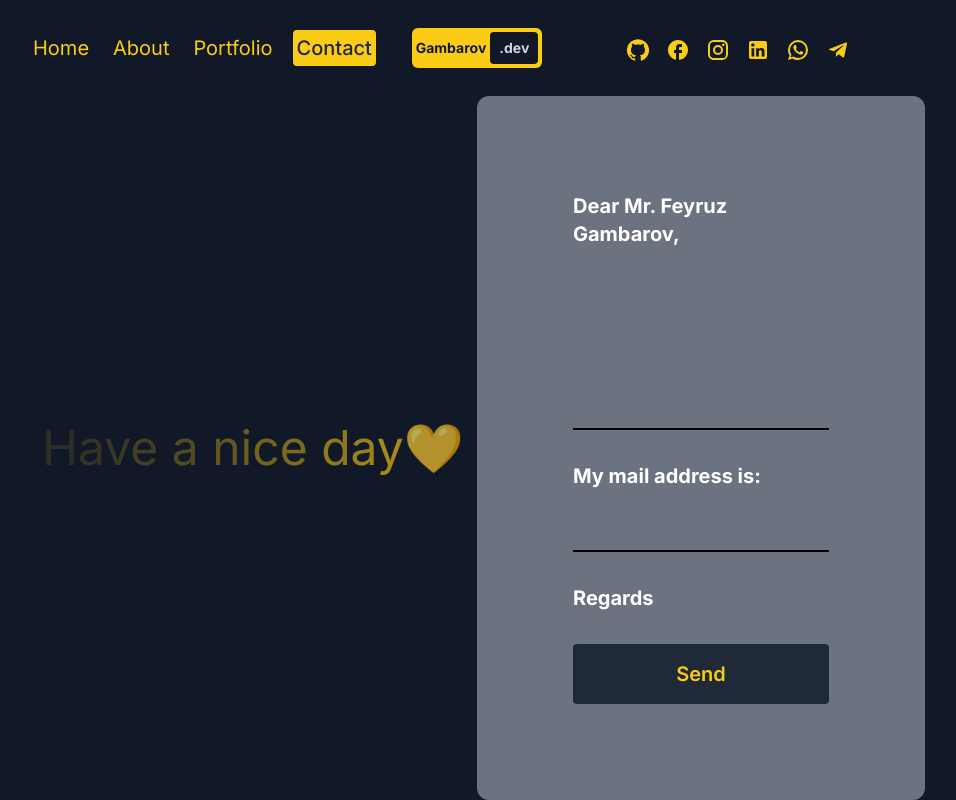
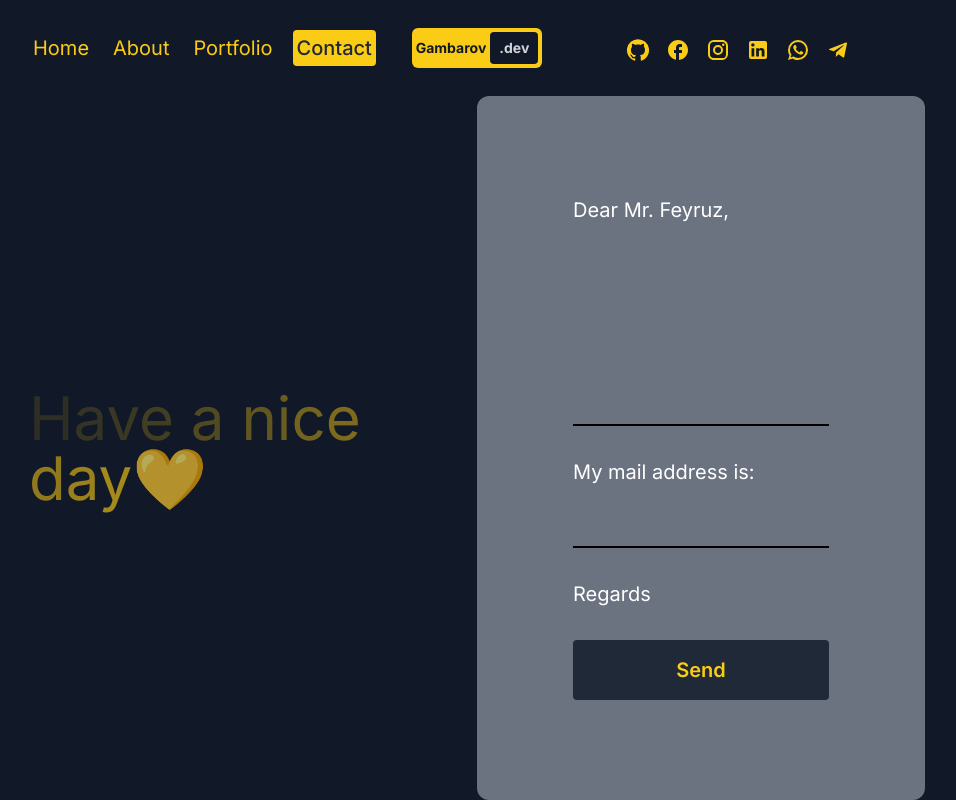
Before and after one commit to qambarov-f/next-portfolio, a Next.js app: page /contact in a window 1280 px wide. Shown: the whole page, without its empty margins (163-1119 px from the left). Built offline with nearby package versions, Linux system fonts and the light colour scheme.

Commit message:
i fixed some gugs

```diff
--- a/src/app/contact/page.jsx
+++ b/src/app/contact/page.jsx
@@ -40,9 +40,8 @@
       animate={{ y: "0%" }}
       transition={{ duration: 1 }}
     >
-      <div className="h-full flex flex-col lg:flex-row px-4 sm:px-7 md:px-12 lg:px-20 xl:px-48">
-        {/* TEXT CONTAINER */}
-        <div className="h-1/2 lg:h-full lg:w-1/2 flex items-center justify-center text-5xl">
+      <div className="h-full flex flex-col lg:flex-row px-4 sm:px-8 md:px-12 lg:px-20 xl:px-48">
+        <div className="h-1/2 lg:h-full lg:w-1/2 flex items-center justify-center text-6xl">
           <div>
             {text.split("").map((letter, index) => (
               <motion.span
@@ -60,33 +59,28 @@
             ))}
           </div>
         </div>
-        {/* FORM CONTAINER */}
+
         <form
           onSubmit={sendEmail}
           ref={form}
-          className="h-1/2 lg:h-full lg:w-1/2 bg-gray-500 rounded-xl text-xl flex flex-col gap-8 justify-center lg:p-24 sm:p-2"
+          className="h-1/2 lg:h-full lg:w-1/2  bg-gray-500 rounded-xl text-xl flex flex-col gap-8 justify-center p-24"
         >
-          <span className="font-bold text-white">
-            Dear Mr. Feyruz Gambarov,
-          </span>
+          <span className="text-white"> Dear Mr. Feyruz,</span>
           <textarea
             rows={6}
             className="bg-transparent border-b-2 border-b-black outline-none resize-none"
             name="user_message"
-            id="user_message"
           />
-          <label className="font-bold text-white">My mail address is:</label>
+          <span className="text-white">My mail address is:</span>
           <input
             name="user_email"
             type="text"
             className="bg-transparent border-b-2 border-b-black outline-none"
           />
-          <span className="font-bold text-white">Regards</span>
-
+          <span className="text-white">Regards</span>
           <button className="bg-gray-800 rounded font-semibold text-gold-400 p-4">
             Send
           </button>
-
           {success && (
             <span className="text-green-600 font-semibold">
               Your message has been sent successfully!
```
